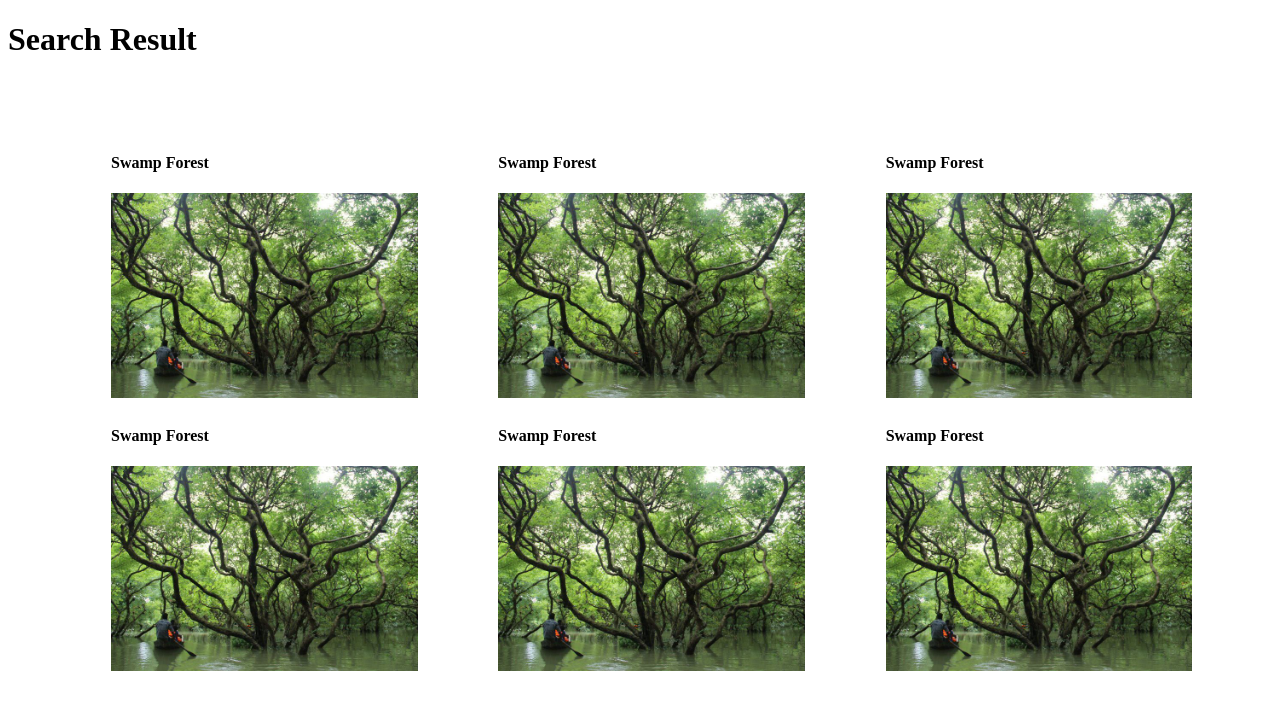
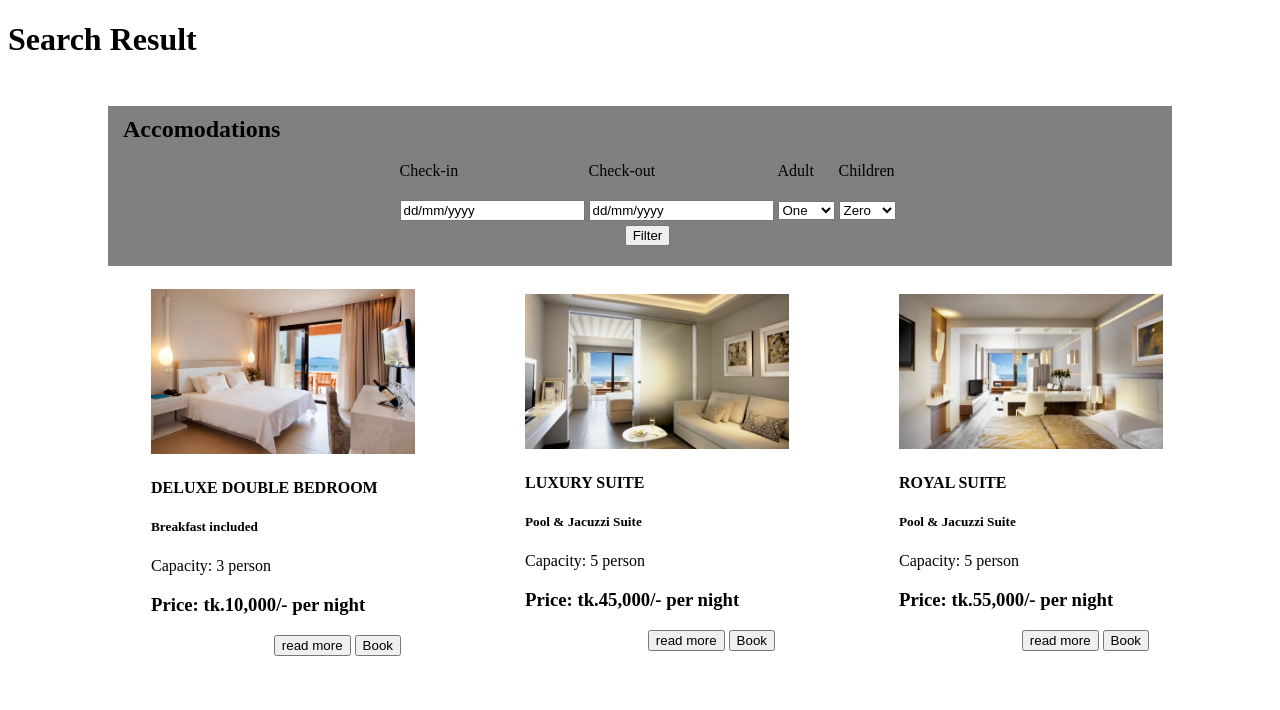
Before and after one commit to shajaratul/TMS, a PHP site: page /searchresult.php in a window 1280 px wide. Shown: the top 710 px of the page. Run offline with PHP 8.4, Linux system fonts and the light colour scheme.

Commit message:
search page updated

```diff
--- a/searchresult.php
+++ b/searchresult.php
@@ -7,44 +7,100 @@
 <body>
 <h1> Search Result </h1>
 
-	<div style="padding-left:100px; padding-top:50px" >
+	<div style="padding-left:100px; padding-top:10px" >
+
+		<div style="padding-left:15px; margin-right:100px; background-color:grey; height:160px">
+			<p> </p>
+			<h2 style="margin:0px; padding-top:10px"> Accomodations </h2>
+			<table border="0" align="center">
+				<tr>
+					<td> <p> Check-in </p> </td>
+					<td> <p> Check-out </p> </td>
+					<td> <p> Adult </p> </td>
+					<td> <p> Children </p> </td>
+				</tr>
+				<tr>
+					<td> <input type="text" name="checkinfield" value="dd/mm/yyyy"/> </td>
+					<td> <input type="text" name="checkoutfield" value="dd/mm/yyyy"/> </td>
+					<td>
+						<select>
+							<option value="1"> One </option>
+							<option value="2"> Two </option>
+							<option value="3"> Three </option>
+							<option value="4"> Four </option>
+							<option value="5"> Five </option>
+						</select>
+					</td>
+					<td>
+						<select>
+							<option value="0"> Zero </option>
+							<option value="1"> One </option>
+							<option value="2"> Two </option>
+							<option value="3"> Three </option>
+							<option value="4"> Four </option>
+						</select>
+					</td>
+				</tr>
+				<tr>
+					<td colspan="4" align="center"> <input type="button" value="Filter"/> </td>
+				</tr>
+			</table>
+		</div>
+
+		<div style="margin:20px">
 		<table border="0" width="100%">
 			<thead></thead>
-
 			<tbody>
 				<tr>
 					<td>
-					<h4>Swamp Forest</h4>
-					<img width=80% src="images/swamp-forest.jpg" />
+					<form>
+						<div style="padding-left:20px;padding-right:20px">
+							<img width=80% src="images/deluxe-double-room.jpg" />
+							<h4>DELUXE DOUBLE BEDROOM</h4>
+							<h5>Breakfast included</h5>
+							<p> Capacity: 3 person </p>
+							<h3> Price: tk.10,000/- per night </h3>
+							<div style="float:right;padding-right:80px">
+								<input type="button" value="read more"/>
+								<input type="submit" value="Book"/>
+							</div>
+						</div>
+					</form>
 					</td>
 
 					<td>
-					<h4>Swamp Forest</h4>
-					<img width=80% src="images/swamp-forest.jpg" />
+					<form>
+						<div style="padding-left:20px;padding-right:20px">
+							<img width=80% src="images/luxury-suite.jpg" />
+							<h4>LUXURY SUITE</h4>
+							<h5>Pool & Jacuzzi Suite</h5>
+							<p> Capacity: 5 person </p>
+							<h3> Price: tk.45,000/- per night </h3>
+							<div style="float:right;padding-right:80px">
+								<input type="button" value="read more"/>
+								<input type="submit" value="Book"/>
+							</div>
+						</div>
+					</form>
 					</td>
 
 					<td>
-					<h4>Swamp Forest</h4>
-					<img width=80% src="images/swamp-forest.jpg" />
+					<div style="padding-left:20px;padding-right:20px">
+						<img width=80% src="images/royal-suite.jpg" />
+						<h4>ROYAL SUITE</h4>
+						<h5>Pool & Jacuzzi Suite</h5>
+						<p> Capacity: 5 person </p>
+						<h3> Price: tk.55,000/- per night </h3>
+						<div style="float:right;padding-right:80px">
+								<input type="button" value="read more"/>
+								<input type="submit" value="Book"/>
+						</div>
+					</div>
 					</td>
 				</tr>
 
-				<tr>
-					<td>
-					<h4>Swamp Forest</h4>
-					<img width=80% src="images/swamp-forest.jpg" />
-					</td>
 
-					<td>
-					<h4>Swamp Forest</h4>
-					<img width=80% src="images/swamp-forest.jpg" />
-					</td>
-
-					<td>
-					<h4>Swamp Forest</h4>
-					<img width=80% src="images/swamp-forest.jpg" />
-					</td>
-				</tr>
 			</tbody>
 		</table>
+		</div>
 	</div>
```
Also changed, not shown: booking.php (added, +19 -0 lines), images/deluxe-double-room.jpg (added), images/luxury-suite.jpg (added), images/royal-suite.jpg (added).
